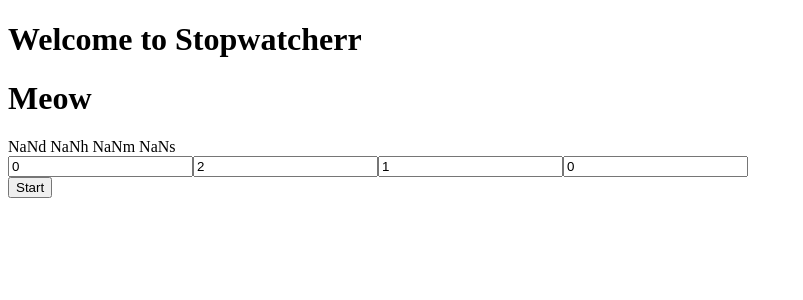
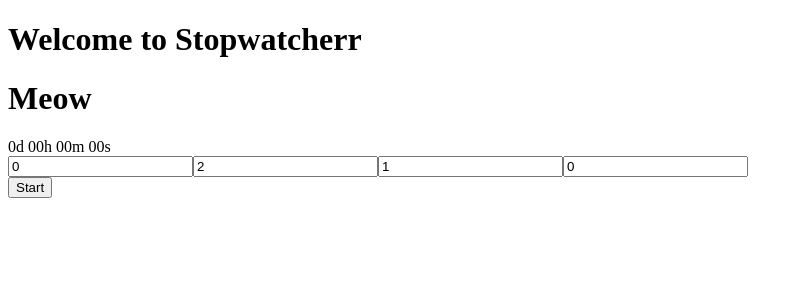
Before and after one commit to Treyfrog128/stopwatcherr, a React app: page / in a window 1280 px wide. Shown: the top 300 px of the page, without its empty margins (0-803 px from the left). Built offline with nearby package versions, Linux system fonts and the light colour scheme.

Commit message:
works without any cookies

```diff
--- a/client/App.jsx
+++ b/client/App.jsx
@@ -12,8 +12,8 @@ class App extends Component {
     super();
     this.state = {
       timeRemaining: 1,
-      timeSetpoint: Number(getCookie("timeSetpoint")),
-      timeStart: Number(getCookie("timeStart")),
+      timeSetpoint: 0,
+      timeStart: 0,
       days: 0,
       hours: 2,
       minutes: 1,
@@ -24,18 +24,18 @@ class App extends Component {
   }
 
   componentDidMount() {
-    // if (getCookie("timeStart") && getCookie("timeSetpoint")) {
-    //   this.setState({ timeStart: Number(getCookie("timeStart")), timeSetpoint: Number(getCookie("timeSetpoint")) });
-    //   this.setState({ timeRemaining: countdown(this.state.timeStart, this.state.timeSetpoint) });
-    // }
+    if (getCookie("timeStart") && getCookie("timeSetpoint")) {
+      this.setState({ timeStart: Number(getCookie("timeStart")), timeSetpoint: Number(getCookie("timeSetpoint")) });
+    }
     setInterval(() => {
-      this.setState({ timeRemaining: countdown(this.state.timeStart, this.state.timeSetpoint) }); //countdown(timeStart, timeSetpoint)
+      if (this.state.timeSetpoint !== 0 && this.state.timeStart !== 0) {
+        this.setState({ timeRemaining: countdown(this.state.timeStart, this.state.timeSetpoint) });
+      }
     }, 1000);
   }
 
   // the countdown function updates the timeRemaining every 1s based on timeStart and timeSetpoint
   componentDidUpdate() {
-
   }
 
   // when start button is clicked, this function calculates
```
